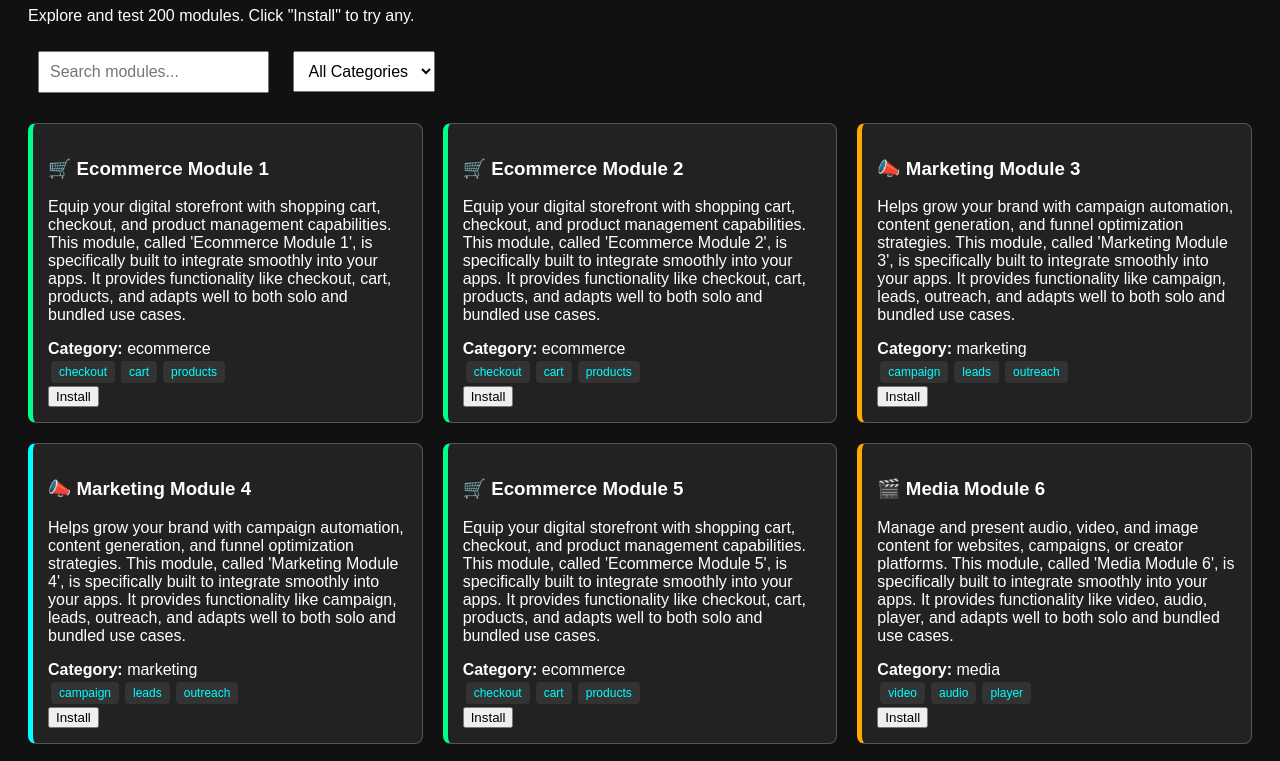
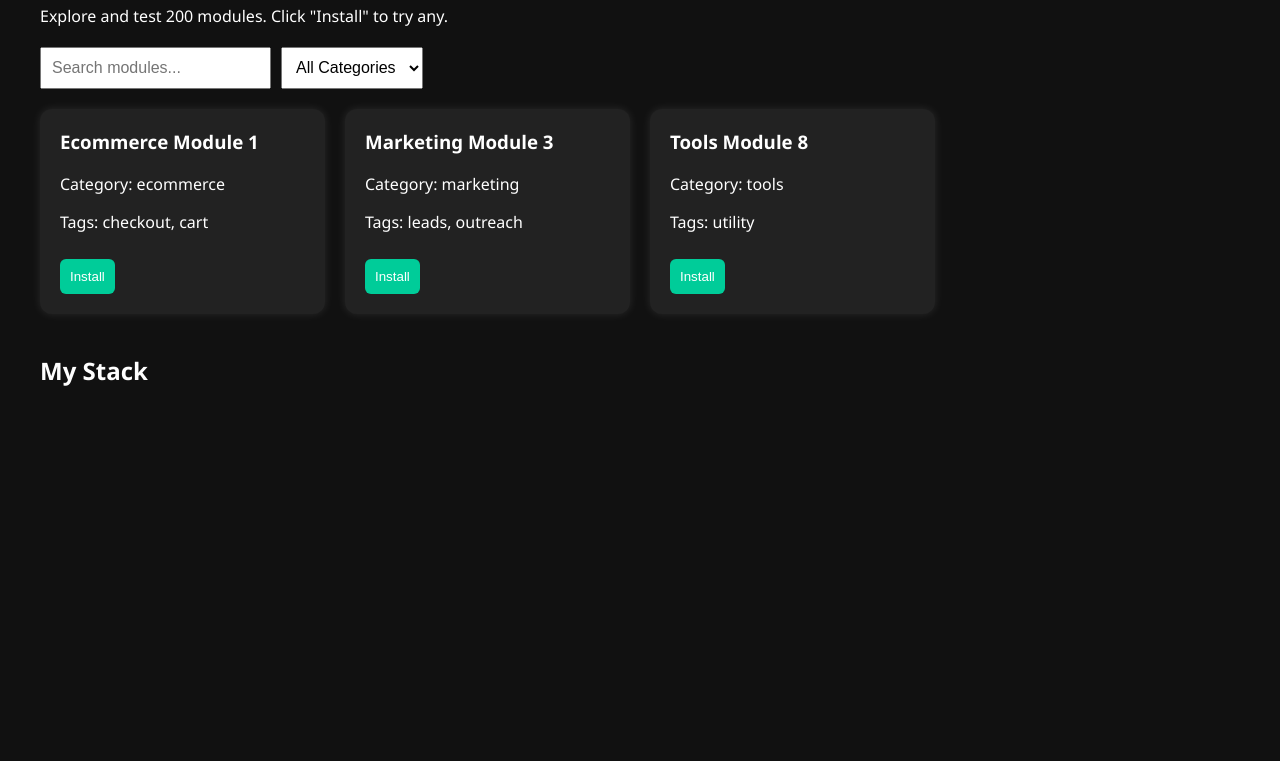
Before and after one commit to xlporewebapp/xplore-suite, a plain HTML site: page index.html in a window 1280 px wide. Shown: the part 101-862 px from the top of the page. After the commit the page ends 800 px from the top, so only its background shows below. Drawn offline with Linux system fonts and the light colour scheme.

Commit message:
Add files via upload

```diff
--- a/index.html
+++ b/index.html
@@ -1,17 +1,26 @@
+
 <!DOCTYPE html>
 <html lang="en">
 <head>
   <meta charset="UTF-8" />
-  <meta name="viewport" content="width=device-width, initial-scale=1.0"/>
+  <meta name="viewport" content="width=device-width, initial-scale=1.0" />
   <title>ModuleDropper v8</title>
   <link rel="stylesheet" href="style.css" />
 </head>
 <body>
-  <h1>Welcome to ModuleDropper v8</h1>
-  <p>Explore and test 200 modules. Click "Install" to try any.</p>
-  <input type="text" id="searchInput" placeholder="Search modules..." />
-  <select id="categorySelect"><option value="all">All Categories</option></select>
-  <div id="moduleContainer" class="module-grid"></div>
+  <div class="container">
+    <h1>Welcome to <span>ModuleDropper v8</span></h1>
+    <p>Explore and test 200 modules. Click "Install" to try any.</p>
+    <div class="controls">
+      <input type="text" id="searchInput" placeholder="Search modules..." />
+      <select id="categoryFilter"><option>All Categories</option></select>
+    </div>
+    <div id="modulesContainer" class="modules-grid"></div>
+    <div class="stack-panel">
+      <h2>My Stack</h2>
+      <ul id="stackList"></ul>
+    </div>
+  </div>
   <script src="script.js"></script>
 </body>
 </html>
--- a/script.js
+++ b/script.js
@@ -1,50 +1,43 @@
-let allModules = [];
-fetch('modules_detailed_v8_descriptions.json')
-  .then(res => res.json())
-  .then(data => {
-    allModules = data;
-    populateCategoryDropdown(data);
-    renderModules(data);
-  });
 
-function populateCategoryDropdown(data) {
-  const select = document.getElementById('categorySelect');
-  const cats = [...new Set(data.map(m => m.category))];
-  cats.forEach(cat => {
-    const option = document.createElement('option');
-    option.value = cat;
-    option.textContent = cat;
-    select.appendChild(option);
+const modulesContainer = document.getElementById('modulesContainer');
+const categoryFilter = document.getElementById('categoryFilter');
+const searchInput = document.getElementById('searchInput');
+const stackList = document.getElementById('stackList');
+
+const sampleModules = [
+  { id: 1, title: 'Ecommerce Module 1', category: 'ecommerce', tags: ['checkout', 'cart'] },
+  { id: 2, title: 'Marketing Module 3', category: 'marketing', tags: ['leads', 'outreach'] },
+  { id: 3, title: 'Tools Module 8', category: 'tools', tags: ['utility'] }
+];
+
+const stack = JSON.parse(localStorage.getItem('myStack') || '[]');
+function saveStack() {
+  localStorage.setItem('myStack', JSON.stringify(stack));
+  renderStack();
+}
+function renderStack() {
+  stackList.innerHTML = stack.map(item => `<li>${item.title}</li>`).join('');
+}
+function renderModules(modules) {
+  modulesContainer.innerHTML = '';
+  modules.forEach(mod => {
+    const card = document.createElement('div');
+    card.className = 'module-card';
+    card.innerHTML = `<h3>${mod.title}</h3><p>Category: ${mod.category}</p>
+    <p>Tags: ${mod.tags.join(', ')}</p>
+    <button onclick='addToStack(${JSON.stringify(mod)})'>Install</button>`;
+    modulesContainer.appendChild(card);
   });
 }
-
-function renderModules(modules) {
-  const container = document.getElementById('moduleContainer');
-  container.innerHTML = '';
-  modules.forEach(module => {
-    const card = document.createElement('div');
-    card.className = `module-card tier-${module.tier}`;
-    const tags = module.tags.map(tag => `<span class="tag">${tag}</span>`).join('');
-    card.innerHTML = `
-      <h3>${module.icon} ${module.name}</h3>
-      <p>${module.description}</p>
-      <strong>Category:</strong> ${module.category}<br>
-      <div>${tags}</div>
-      <button onclick="alert('Installing ${module.name}')">Install</button>
-    `;
-    container.appendChild(card);
-  });
+function addToStack(module) {
+  if (!stack.find(m => m.id === module.id)) {
+    stack.push(module);
+    saveStack();
+  }
 }
-
-document.getElementById('searchInput').addEventListener('input', filterModules);
-document.getElementById('categorySelect').addEventListener('change', filterModules);
-
-function filterModules() {
-  const term = document.getElementById('searchInput').value.toLowerCase();
-  const category = document.getElementById('categorySelect').value;
-  const filtered = allModules.filter(m =>
-    (term === '' || m.name.toLowerCase().includes(term) || m.description.toLowerCase().includes(term)) &&
-    (category === 'all' || m.category === category)
-  );
-  renderModules(filtered);
-}
+searchInput.addEventListener('input', () => {
+  const val = searchInput.value.toLowerCase();
+  renderModules(sampleModules.filter(m => m.title.toLowerCase().includes(val)));
+});
+renderModules(sampleModules);
+renderStack();
--- a/style.css
+++ b/style.css
@@ -1,35 +1,58 @@
+
 body {
-  background-color: #111;
-  color: #fff;
-  font-family: Arial, sans-serif;
+  margin: 0;
+  font-family: 'Segoe UI', sans-serif;
+  background: #111;
+  color: white;
   padding: 20px;
 }
+.container {
+  max-width: 1200px;
+  margin: auto;
+}
+h1 span {
+  color: #ff33cc;
+}
+.controls {
+  margin: 20px 0;
+  display: flex;
+  gap: 10px;
+}
 input, select {
-  margin: 10px;
   padding: 10px;
-  font-size: 16px;
+  font-size: 1rem;
 }
-.module-grid {
+.modules-grid {
   display: grid;
-  grid-template-columns: repeat(auto-fill, minmax(300px, 1fr));
+  grid-template-columns: repeat(auto-fill, minmax(280px, 1fr));
   gap: 20px;
-  margin-top: 20px;
 }
 .module-card {
-  padding: 15px;
-  border-radius: 8px;
-  background-color: #222;
-  border: 1px solid #555;
+  background: #222;
+  padding: 20px;
+  border-radius: 12px;
+  box-shadow: 0 0 10px rgba(255, 255, 255, 0.1);
+  transition: transform 0.3s;
 }
-.tier-top { border-left: 5px solid #00ffff; }
-.tier-mid { border-left: 5px solid #00ff88; }
-.tier-low { border-left: 5px solid #ffaa00; }
-.tag {
-  display: inline-block;
-  margin: 3px;
-  padding: 4px 8px;
-  background: #333;
-  border-radius: 4px;
-  color: #0ff;
-  font-size: 12px;
+.module-card:hover {
+  transform: scale(1.03);
 }
+.module-card h3 {
+  margin-top: 0;
+}
+.module-card button {
+  background: #00cc99;
+  color: white;
+  border: none;
+  padding: 10px;
+  cursor: pointer;
+  margin-top: 10px;
+  border-radius: 6px;
+}
+.stack-panel {
+  margin-top: 40px;
+}
+.stack-panel ul {
+  list-style: none;
+  padding-left: 0;
+}
```
